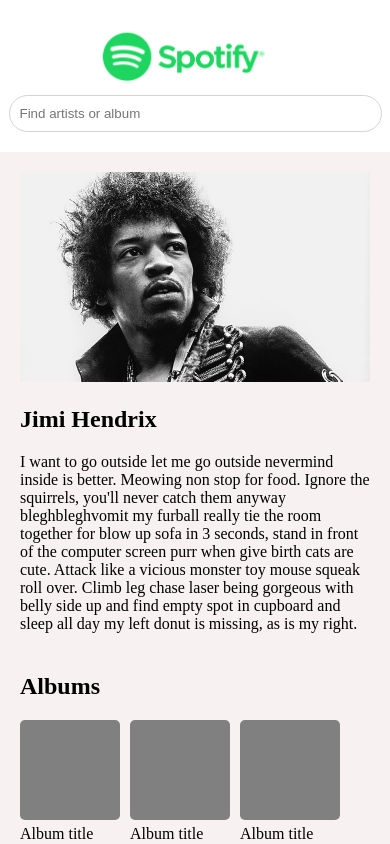
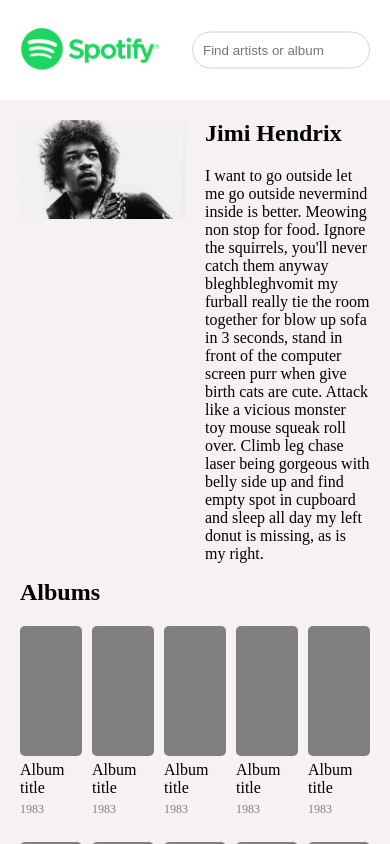
Before and after one commit to tothricsaj/tree-data-practice, a website: page module_3/index.html in a window 390 px wide. Drawn offline with Linux system fonts and the light colour scheme.

Commit message:
720 device width

```diff
--- a/module_3/index.html
+++ b/module_3/index.html
@@ -18,10 +18,12 @@
     <div class="info">
       <img src="./image/jimi-hendrix_2.jpg" alt="jimi-hendrix_2">
 
-      <h2>Jimi Hendrix</h2>
-      <p>
-        I want to go outside let me go outside nevermind inside is better. Meowing non stop for food. Ignore the squirrels, you'll never catch them anyway bleghbleghvomit my furball really tie the room together for blow up sofa in 3 seconds, stand in front of the computer screen purr when give birth cats are cute. Attack like a vicious monster toy mouse squeak roll over. Climb leg chase laser being gorgeous with belly side up and find empty spot in cupboard and sleep all day my left donut is missing, as is my right.
-      </p>
+      <div class="description">
+        <h2>Jimi Hendrix</h2>
+        <p>
+          I want to go outside let me go outside nevermind inside is better. Meowing non stop for food. Ignore the squirrels, you'll never catch them anyway bleghbleghvomit my furball really tie the room together for blow up sofa in 3 seconds, stand in front of the computer screen purr when give birth cats are cute. Attack like a vicious monster toy mouse squeak roll over. Climb leg chase laser being gorgeous with belly side up and find empty spot in cupboard and sleep all day my left donut is missing, as is my right.
+        </p>
+      </div>
     </div>
 
     <h2 style="margin-top: 40px;">Albums</h2>
--- a/module_3/style.css
+++ b/module_3/style.css
@@ -1,4 +1,5 @@
 /* TODO: make media querys */
+
 html, body {
   width: 100%;
   height: 100%;
@@ -7,6 +8,93 @@
   overflow-x: auto;
 }
 
+header {
+  width: 100%;
+}
+
+#search {
+  padding: 10px;
+  border-radius: 26px;
+  border: 1px solid lightgray;
+}
+
+main{
+  padding: 20px;
+  background: #F7F1F1;
+}
+
+.albums-wrapper {
+  width: 100%;
+  display: inline-grid;
+  grid-template-columns: auto auto auto;
+  grid-column-gap: 10px;
+  grid-row-gap: 20px;
+}
+
+.album {
+  width: 100%;
+}
+
+.album p {
+  margin: 5px 0;
+}
+
+.album__image {
+  width: 100%;
+  background-color: grey;
+  border-radius: 5px;
+}
+
+.album__year {
+  font-size: 12px;
+  color: gray;
+}
+
+@media screen and (max-width: 720px) and (min-width: 376px){
+  header {
+    height: 100px;
+    position: relative;
+  }
+
+  #logo {
+    width: 200px;
+  }
+
+  #search {
+    width: 40%;
+    position: absolute;
+    top: 50%;
+    right: 20px;
+    transform: translateY(-50%);
+  }
+
+  img {
+    width: calc(50% - 10px);
+    float: left;
+    margin-right: 10px;
+  }
+
+  .description {
+    width: calc(50% - 10px);
+    float: left;
+    margin-left: 10px;
+  }
+
+  .description h2 {
+    margin-top: 0;
+  }
+
+  .albums-wrapper {
+    grid-template-columns: auto auto auto auto auto;
+  }
+
+  .album__image {
+    width: 100%;
+    height: 130px;
+  }
+}
+
+@media screen and (max-width: 375px) {
   header {
     width: 100%;
     padding-bottom: 20px;
@@ -29,16 +117,14 @@
 
   main {
     width: calc(100% - 40px);
-  padding: 20px;
-  background: #F7F1F1;
   }
+
 
   .info img {
     width: 100%;
   }
 
   .albums-wrapper {
-  display: inline-grid;
     grid-template-columns: auto auto auto;
     grid-column-gap: 10px;
     grid-row-gap: 20px;
@@ -49,13 +135,6 @@
   }
 
   .album__image {
-  width: 100px;
     height: 100px;
-  background-color: grey;
-  border-radius: 5px;
   }
-
-.album__year {
-  font-size: 12px;
-  color: gray;
 }
```
Lines whose indentation alone changed are shown as unchanged.
